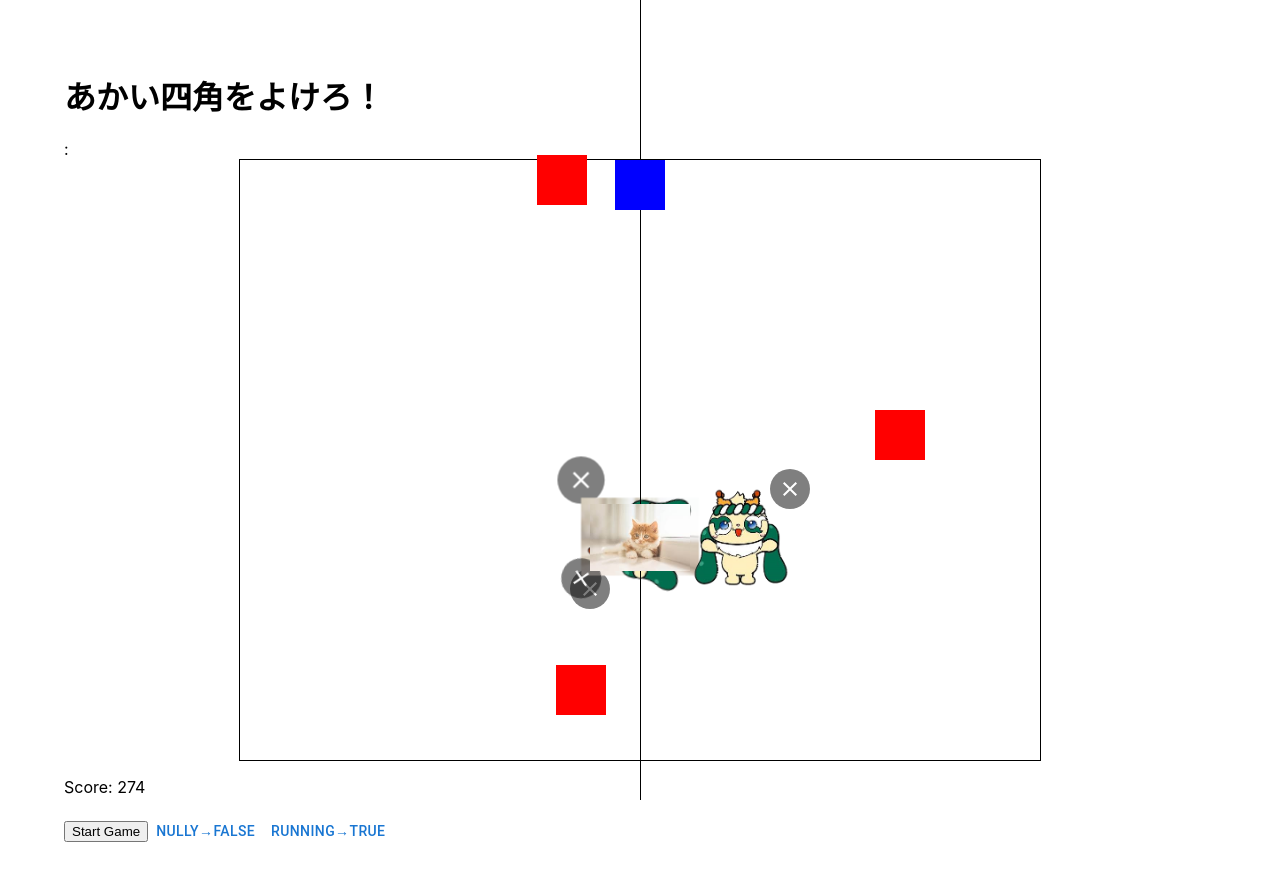
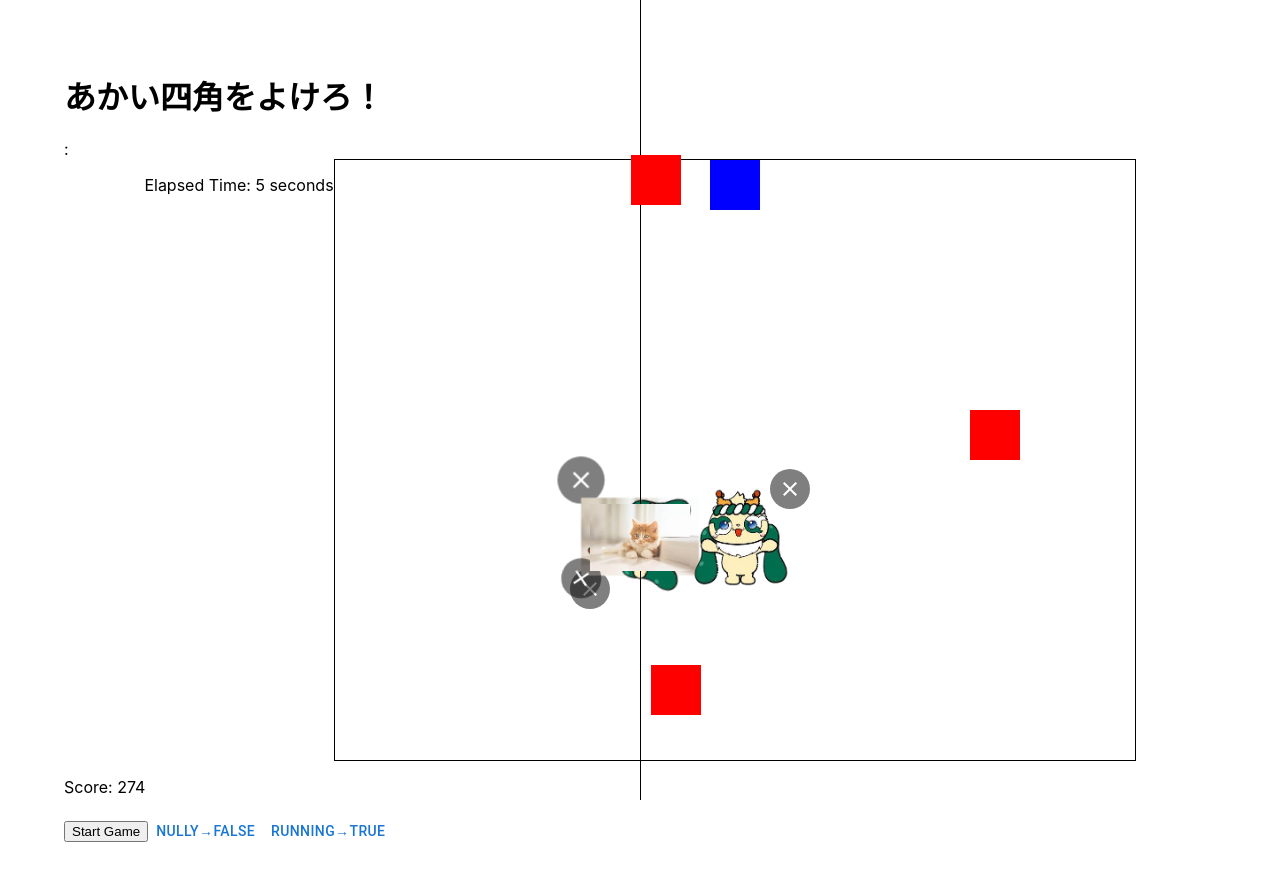
Before and after one commit to jack-app/jackHack2024_F, a React (Create React App) app in the folder adkiller/: page /stage in a window 1280 px wide. Shown: the top 880 px of the page. Built offline with nearby package versions, Linux system fonts and the light colour scheme.

Commit message:
GameClear

```diff
--- a/adkiller/src/components/KottoGame/kottogame.jsx
+++ b/adkiller/src/components/KottoGame/kottogame.jsx
@@ -12,6 +12,7 @@ const OBSTACLE_SPAWN_RATE = 1000; // 障害物の出現間隔(ミリ秒)
 const ArrowKeyOK = true;
 const PlayerSpeed_Key = 50;
 const PlayerSpeed_Mouse = 15;
+const GameClearTime = 10;
 
 const Game = () => {
 
@@ -19,6 +20,7 @@ const Game = () => {
   const [playerY, setPlayerY] = useState(GAME_HEIGHT - PLAYER_SIZE);
   const [obstacles, setObstacles] = useState([]);
   const [gameOver, setGameOver] = useState(false);
+  const [gameClear, setGameClear] = useState(false);
   const [score, setScore] = useState(0);
 
   const [time, setTime] = useState(Date.now());
@@ -27,6 +29,7 @@ const Game = () => {
   // 広告の初期値
   const [isAdRunning, setIsAdRunning] = useState(true);
   const [isAdNully, setisAdNully] = useState(false);
+  const [elapsedTime, setElapsedTime] = useState(0); // 追加
 
   const startGame = () => {
     setPlayerX(GAME_WIDTH / 2 - PLAYER_SIZE / 2);
@@ -34,12 +37,47 @@ const Game = () => {
     setObstacles([]);
     setGameOver(false);
     setScore(0);
+    setTime(Date.now());
+    setElapsedTime(0);
+    setGameClear(false);
   };
+
+  const getElapsedTime = () => {
+    const currentTime = Date.now();
+    const elapsedSeconds = Math.floor((currentTime - time) / 1000);
+    if (!gameOver)  {
+      if (elapsedSeconds >= GameClearTime) {
+        setGameClear(true); // ゲームクリア
+        setisAdNully(true);
+        setIsAdRunning(false);
+      }
+
+      //return Math.floor((currentTime - time) / 1000);
+      return elapsedSeconds;
+    } else {
+      return elapsedTime; // ゲームが終了したら経過時間を固定
+    }
+  };
+
+  useEffect(() => {
+    console.log("gameClear:", gameClear);
+    const interval = setInterval(() => {
+      setElapsedTime(getElapsedTime());
+    }, 1000);
+
+    return () => clearInterval(interval);
+  }, [gameOver, gameClear]);
+
+
+
+
 
 
 
   const movePlayer = useCallback(
     (event) => {
+      if (gameClear) return;
+
       if (!gameOver && ArrowKeyOK) {
         if (event.key === "ArrowLeft" && playerX > 0) {
           setPlayerX(playerX - PlayerSpeed_Key);
@@ -62,6 +100,8 @@ const Game = () => {
   );
 
   const handleClick = (event) => {
+    if (gameClear) return;
+
     if (!gameOver) {
       const isLeftClick = event.clientX < window.innerWidth / 2;
       const moveDistance = OBSTACLE_SPEED * PlayerSpeed_Mouse;
@@ -109,6 +149,8 @@ const Game = () => {
 
   useEffect(() => {
     const gameLoop = setInterval(() => {
+      if (gameClear) return;
+
       if (!gameOver) {
         // 障害物の位置を更新
         setObstacles((prevObstacles) =>
@@ -178,6 +220,11 @@ const Game = () => {
       {/* 広告生成場所 */}
       <Generator running={isAdRunning} nully={isAdNully} />:
       <div style={{ display: "flex", justifyContent: "center" }}>
+
+      <p>Elapsed Time: {elapsedTime} seconds</p>
+
+
+
         {/* 縦の黒線 */}
         <div
           style={{
@@ -223,6 +270,7 @@ const Game = () => {
       </div>
       <p>Score: {score}</p>
       {gameOver && <p>Game Over</p>}
+      {gameClear && <p>Game Clear</p>}
       <button onClick={startGame}>Start Game</button>
       {/* 広告消去(このボタン消して良いよ) */}
       <Button
@@ -240,6 +288,9 @@ const Game = () => {
       >
         {`running→${isAdRunning}`}
       </Button>
+
+
+
     </div>
   );
 
```
